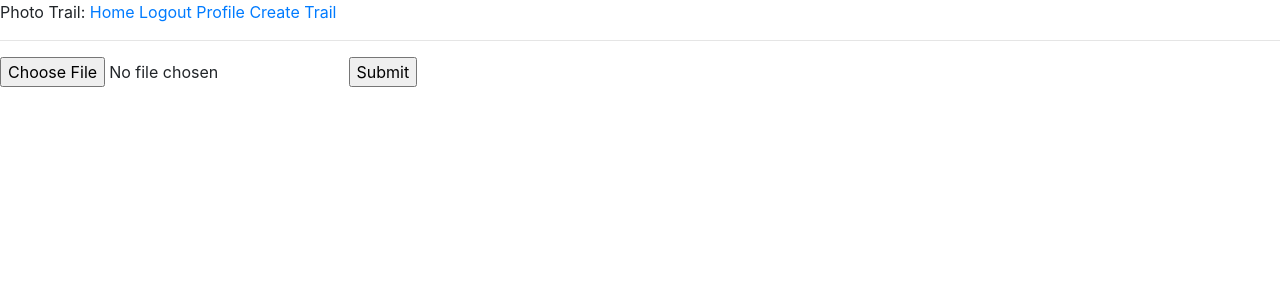
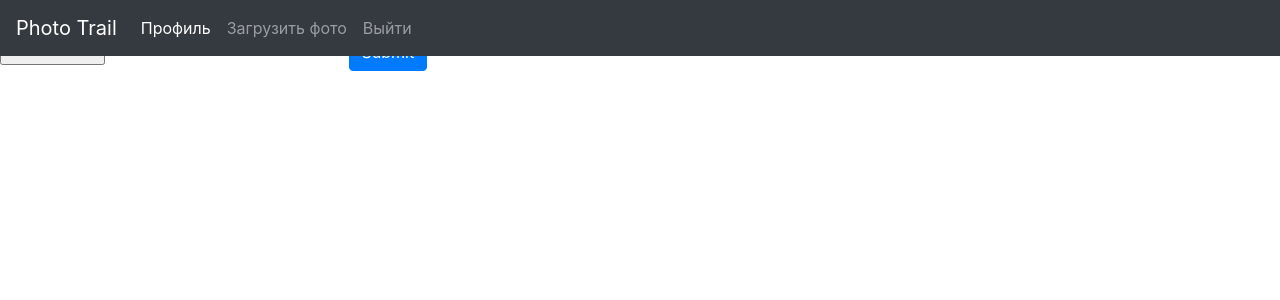
Before and after one commit to ggguser/photo_trail, a Flask app: page /create in a window 1280 px wide. Shown: the top 300 px of the page. Run offline with Flask 2, Linux system fonts and the light colour scheme; the visitor is signed in with stand-in values (Sample User, id 1); data comes from the database, SQL or seed files in the repository; some libraries are stand-ins or nearby versions.

Commit message:
Experiments with bootstrap

```diff
--- a/app/templates/base.html
+++ b/app/templates/base.html
@@ -2,8 +2,8 @@
 <html lang="en">
 <head>
     <meta charset="UTF-8">
-    <meta name="viewport"
-          content="width=device-width, user-scalable=no, initial-scale=1.0, maximum-scale=1.0, minimum-scale=1.0">
+    <meta name="viewport" content="width=device-width, initial-scale=1, shrink-to-fit=no">
+
     <meta http-equiv="X-UA-Compatible" content="ie=edge">
     <link rel="stylesheet" href="https://stackpath.bootstrapcdn.com/bootstrap/4.3.1/css/bootstrap.min.css"
           integrity="sha384-ggOyR0iXCbMQv3Xipma34MD+dH/1fQ784/j6cY/iJTQUOhcWr7x9JvoRxT2MZw1T" crossorigin="anonymous">
@@ -17,16 +17,44 @@
 
 </head>
 <body>
-        <div>Photo Trail:
-            <a href="{{ url_for('index') }}">Home</a>
+
+    <nav class="navbar navbar-expand-md navbar-dark bg-dark fixed-top">
+      <a class="navbar-brand" href="{{ url_for('index') }}">Photo Trail</a>
+        <button class="navbar-toggler" type="button" data-toggle="collapse" data-target="#navbarsExampleDefault"
+                aria-controls="navbarsExampleDefault" aria-expanded="false" aria-label="Toggle navigation">
+{#            <span class="navbar-toggler-icon"></span>#}
+        </button>
+
+      <div class="collapse navbar-collapse">
+        <ul class="navbar-nav mr-auto">
           {% if current_user.is_authenticated %}
-                <a href="{{ url_for('logout') }}">Logout</a>
-                <a href="{{ url_for('user', username=current_user.username) }}">Profile</a>
-                <a href="{{ url_for('create') }}">Create Trail</a>
+            <li class="nav-item active">
+              <a class="nav-link" href="{{ url_for('user', username=current_user.username) }}">Профиль</a>
+            </li>
+            <li class="nav-item">
+              <a class="nav-link" href="{{ url_for('create') }}">Загрузить фото</a>
+            </li>
+            <li class="nav-item">
+              <a class="nav-link" ref="{{ url_for('logout') }}">Выйти</a>
+            </li>
           {% else %}
-                <a href="{{ url_for('login') }}">Login</a>
+             <a href="{{ url_for('login') }}">Войти</a>
           {% endif %}
+        </ul>
       </div>
+    </nav>
+
+
+{#    <div>Photo Trail:#}
+{#        <a href="{{ url_for('index') }}">Home</a>#}
+{#        {% if current_user.is_authenticated %}#}
+{#            <a href="{{ url_for('logout') }}">Logout</a>#}
+{#            <a href="{{ url_for('user', username=current_user.username) }}">Profile</a>#}
+{#            <a href="{{ url_for('create') }}">Create Trail</a>#}
+{#        {% else %}#}
+{#            <a href="{{ url_for('login') }}">Login</a>#}
+{#        {% endif %}#}
+{#    </div>#}
     <hr>
     {% with messages = get_flashed_messages() %}
     {% if messages %}
--- a/app/templates/create.html
+++ b/app/templates/create.html
@@ -14,7 +14,7 @@
     <form method="post" enctype="multipart/form-data">
         {{ form.hidden_tag() }}
         {{ form.photo }}
-        <input type="submit">
+        <input type="submit" class="btn btn-primary">
     </form>
 
 
```
Lines whose indentation alone changed are shown as unchanged.
